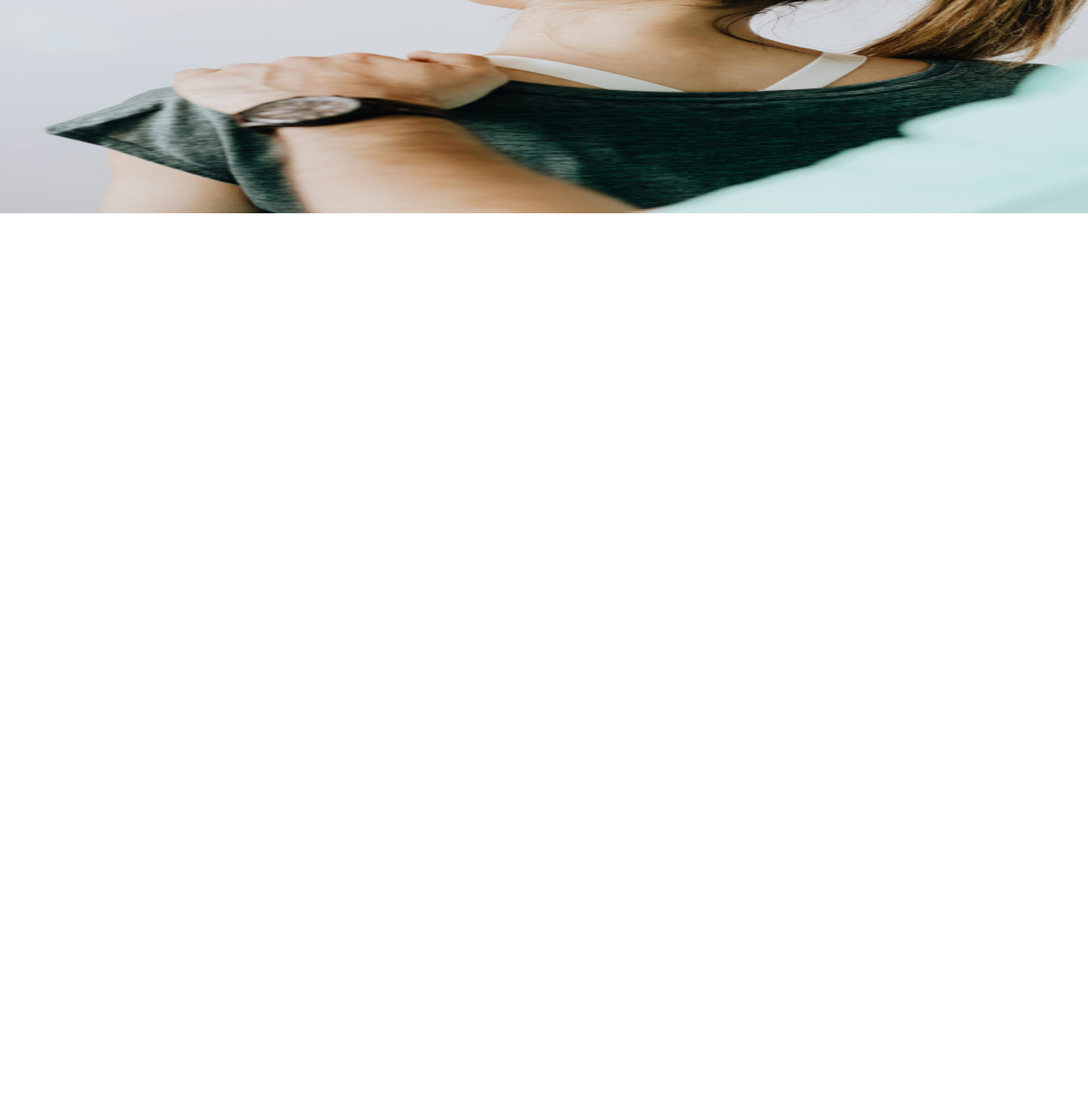
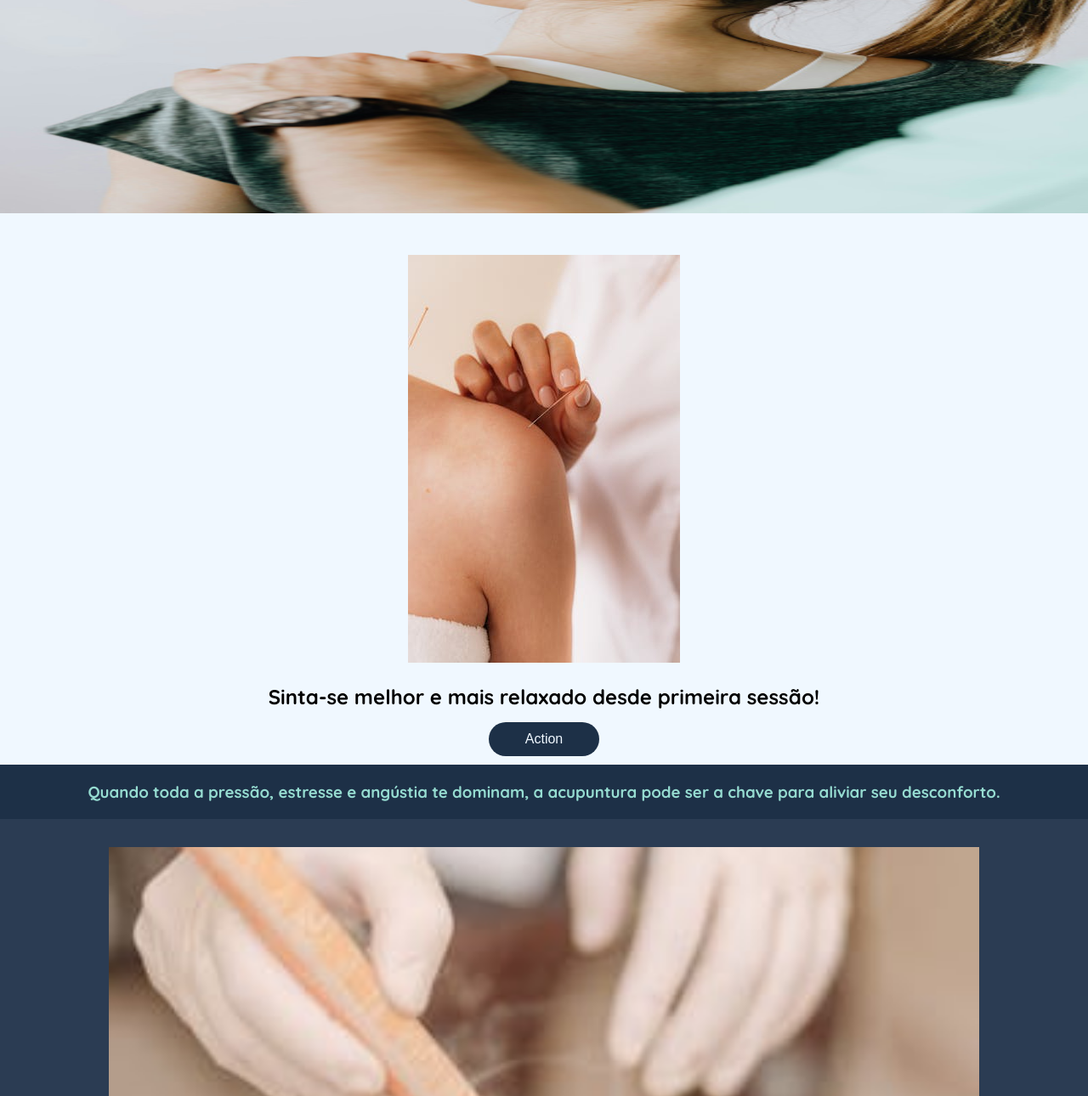
Before and after one commit to Marcos-Pinheiro-Silva/PROJETO, a plain HTML site: page index.html in a window 1280 px wide. Shown: the part 353-1643 px from the top of the page at 85% size. Before the commit the page ends 800 px from the top, so only its background shows below. Drawn offline with nearby package versions, Linux system fonts and the light colour scheme.

Commit message:
inclusao de imagens

```diff
--- a/index.html
+++ b/index.html
@@ -9,22 +9,22 @@
     <link rel="shortcut icon" href="favicon.ico" type="image/x-icon">
     <link rel="stylesheet" href="style.css">
     <link rel="stylesheet" href="https://fonts.googleapis.com/css2?family=Material+Symbols+Outlined:opsz,wght,FILL,GRAD@20..48,100..700,0..1,-50..200" />
+    <style>
+        @import url('https://fonts.googleapis.com/css2?family=Comfortaa:wght@300..700&family=Quicksand:wght@300..700&display=swap');
+    </style>
+
+
+
 </head>
 <body onresize="mudouTamanho()">
+    <main>
         <header>
             <nav>
                 <div id="logo">
-                <img src="IMAGENS/LOGO.png" alt="">
-            </div>
-            <div>
-                <h1>
-                    <span>Helena Vasconcelos</span>
-                    <span>FISIOTERAPEUTA</span>
-                </h1>
+                    <img src="IMAGENS/LOGO.png" alt="imagem1" >
                 </div>
                 <div id="icone">
 
-                </menu>
                 </div>
 
             </nav>
@@ -41,10 +41,32 @@
                 </ul>
             </menu>
         </div>
-    <main>
         <div id="container">
                 <img src="IMAGENS/imagem2p.jpg" alt="imagem1">
         </div>
+
+
+        <article id="container2">
+            <picture>
+            </picture>
+            <h2>Sinta-se melhor e mais relaxado desde primeira sessão!</h2>
+            <div id="bottom-action">
+                        <a href="#">Action</a>
+            </div>
+
+
+
+
+        <section>
+            <h1>
+                Quando toda a pressão, estresse e angústia te dominam, a acupuntura pode ser a chave para aliviar seu desconforto.
+            </h1>
+            <div>
+
+                <picture id="imagem3">
+                </picture>
+            </div>
+        </section>
     </main>
 </body>
 <script>
--- a/style.css
+++ b/style.css
@@ -1,49 +1,38 @@
 @charset "UTF-8";
+
 *{
     margin: 0;
     padding: 0;
     font-family: Arial, "Helvetica Neue", Helvetica, sans-serif;
 }
+body, html {
+    background-color: aliceblue;
+}
 :root {
    --cor1:#96DCD1;
    --cor2:#1D3047;
 }
-
 nav {
     display: flex;
-    background-color: rgb(45, 158, 70);
     height: 10vh;
-    width: 100vw;
 }
-
 #logo {
     background-color:var(--cor1);
     height: 100%;
-    width: 35vw;
+    width: 100vw;
 
 }
 #logo > img {
     height: 100%;
     width: 100%;
-
 }
 
-nav > div > h1 {
-    display: flex;
-    height: 100%;
-    width:65vw;
-    flex-direction: column;
-    justify-content:center;
-    align-items: middle;
-    background-color:var(--cor1);
-
+/*----------------------------------------------------------*/
+menu {
+    display: none;
 }
 
-nav > div > h1 > span{
-   padding-left: 10px;
-}
-/*----------------------------------------------------------*/
-i#burguer {
+#burguer{
     background-color:var(--cor2);
     color: white;
     display: block;
@@ -54,11 +43,9 @@ i#burguer:hover{
     color: rgb(255, 255, 255);
     cursor: pointer
 }
-menu {
-    display: none;
-}
 
-#itens {
+
+#itens{
     background-color: var(--cor1);
     height: 100%;
     text-align: center;
@@ -88,3 +75,84 @@ menu {
     width: 100%;
 
 }
+
+#container2 {
+    margin-top: 35px;
+    height: 500px;
+    background-color: aliceblue;
+
+}
+ #container2 > picture {
+    display: block;
+    background-image: url(IMAGENS/aculputurap2.jpg);
+    background-repeat: no-repeat;
+    background-position: center;
+    height: 100%;
+    width: 100%;
+    border-radius: 100%;
+}
+ #container2 > h2,p {
+    background-color: aliceblue;
+    padding: 15px;
+    text-align: center;
+    font-family: "Quicksand", sans-serif;
+}
+
+#bottom-action {
+    display: flex;
+    margin: auto;
+    background-color: var(--cor2) ;
+    height: 40px;
+    width: 130px;
+    border-radius: 50px;
+}
+
+#bottom-action :hover {
+    display: flex;
+    margin: auto;
+    height: 40px;
+    width: 200px;
+    border-radius: 50px;
+    background-color: #96DCD1;
+    color: var(--cor2);
+
+}
+
+#bottom-action > a {
+    display: flex;
+    flex-direction: row;
+    justify-content: center;
+    align-items: center;
+    text-decoration: none;
+    color: aliceblue;
+    height: 40px;
+    width: 100%;
+}
+
+section > h1 {
+    padding: 20px;
+    text-align: center;
+    background-color: #1d3047;
+    color: #96DCD1;
+    font-family: "Quicksand", sans-serif;
+}
+
+section {
+    height: 550px;
+    margin-top: 10px;
+    background-color:#1d3047ee;
+}
+
+
+
+#imagem3 {
+    display: flex;
+    margin: auto;
+    background-image: url(IMAGENS/aculputurap3.jpg);
+    background-position: center center;
+    background-size: cover;
+    background-repeat: no-repeat;
+    margin-top: 33px;
+    height: 450px;
+    width: 80%;
+}
```
Also changed, not shown: IMAGENS/IMGP.jpg (deleted), IMAGENS/aculputurap2.jpg (added), IMAGENS/aculputurap3.jpg (added). Lines whose indentation alone changed are shown as unchanged.
